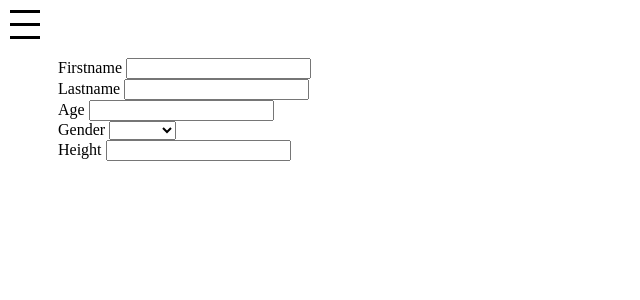
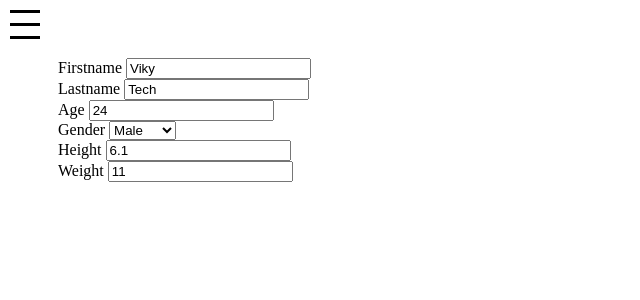
Before and after one commit to vikytech/angularDemo, an Angular app: page /registration-form in a window 1280 px wide. Shown: the top 300 px of the page, without its empty margins (0-640 px from the left). Built offline with nearby package versions, Linux system fonts and the light colour scheme; data requests are answered from the project's data file.

Commit message:
[Srima|Viky] Filling data to the generated form

```diff
--- a/src/app/registration-form/form-details-provider.service.ts
+++ b/src/app/registration-form/form-details-provider.service.ts
@@ -45,7 +45,11 @@ export class FormDetailsProviderService {
     "athlete": [
       {
           "label":"height",
-          "type":"number"
+          "type": "number"
+      },
+      {
+        "label": "weight",
+        "type": "number"
       }
     ]
 }
--- a/src/app/registration-form/registration-form.component.ts
+++ b/src/app/registration-form/registration-form.component.ts
@@ -13,8 +13,8 @@ export class RegistrationFormComponent implements OnInit {
   public formDetails=[];
   public functionDetails=[];
   public userDetails={};
-  formGroup1: FormGroup;
-  formGroup2: FormGroup;
+  public formGroup1: FormGroup;
+  public formGroup2: FormGroup;
 
   constructor( private service : FormDetailsProviderService) { }
 
@@ -23,16 +23,16 @@ export class RegistrationFormComponent implements OnInit {
       data => { this.userDetails=data;
         this.functionDetails = this.service.getFormDetails(this.userDetails['functionId']);
         this.formDetails = this.service.getPersonalDetails();
-        this.formGroup1 = this.getFormGroup(this.formDetails);
-        this.formGroup2 = this.getFormGroup(this.functionDetails);
+        this.formGroup1 = this.getFormGroup(this.formDetails, this.userDetails);
+        this.formGroup2 = this.getFormGroup(this.functionDetails, this.userDetails['formData']);
      }
      );
   }
 
-  getFormGroup(details){
-    let group = {};
-    for(let form of details){
-      group[form.label]= new FormControl(this.userDetails['']);
+  getFormGroup(template, data){
+    const group = {};
+    for(let form of template) {
+      group[form.label]=new FormControl(data[form.label]);
     }
     return new FormGroup(group);
 
--- a/src/assets/json-templates/users.json
+++ b/src/assets/json-templates/users.json
@@ -19,7 +19,8 @@
       "lastName": "Tech",
       "functionId": "athlete",
       "formData": {
-        "height": 6.1
+        "height": 6.1,
+        "weight": 11
       }
     }
   ]
```
